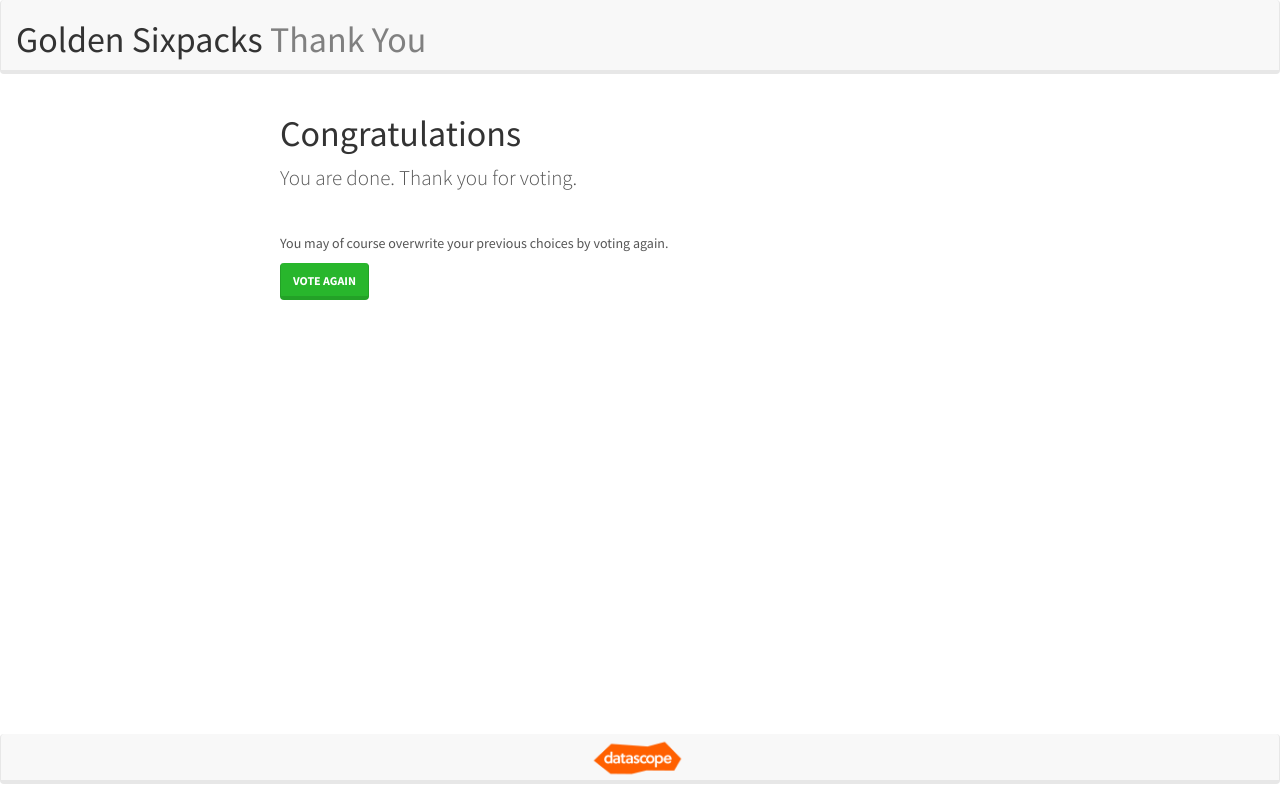
After one commit to datascopeanalytics/golden-sixpacks, a Flask app: template goldensixpacks/templates/thank_you.html in a window 1280 px wide. The commit adds this page. Run offline with Flask 2, Linux system fonts and the light colour scheme; the template is opened without the code that fills it, so the values that code supplies are empty; some libraries are stand-ins or nearby versions.

Commit message:
thank you page at the end of voting to allow re-voting

```diff
--- a/goldensixpacks/templates/results.html
+++ b/goldensixpacks/templates/results.html
@@ -26,7 +26,11 @@
 		{% endfor %}
 		{% else %}
 		<p>
+		  {% if not any_nominations[category] %}
+		  No nominations in this category.
+		  {% else %}
 		  No votes cast yet.
+		  {% endif %}
 		</p>
 		{% endif %}
 	      </div>
--- /dev/null
+++ b/goldensixpacks/templates/thank_you.html
@@ -0,0 +1,28 @@
+{% extends "base.html" %}
+
+{% block subheader %}Thank You{% endblock subheader %}
+
+{% block main %}
+{{ super() }}
+<div class="container">
+  <div class="row">
+    <div class="col-md-8 col-md-offset-2">
+      <div id="results">
+	<div class="col-md-12">
+          <h1>Congratulations</h1>
+          <p class="lead">
+	    You are done. Thank you for voting.
+          </p>
+	  <div class="col-xs-12" style="height:20px;"></div>
+	  <p>
+	    You may of course overwrite your previous choices by voting again.
+	  </p>
+	  <a class="btn btn-success" href="{{ url_for('vote',
+					   category_no=0)
+					   }}">Vote Again</a>
+	</div>
+      </div>
+    </div>
+  </div>
+</div>
+{% endblock main %}
--- a/goldensixpacks/views.py
+++ b/goldensixpacks/views.py
@@ -144,10 +144,13 @@ def vote(category_no):
     all_categories = Category.objects.order_by('name')
     category_no = int(category_no)
     if category_no >= len(all_categories):
-        return "DONE" # redirect to finished page
-
+        return flask.redirect(flask.url_for('thank_you'))
     category = all_categories[category_no]
     nominations = Nomination.objects(category=category)
+    if not nominations:
+        next_no = category_no + 1
+        return flask.redirect(flask.url_for('vote',
+                                            category_no=next_no))
     grouped_nominations = defaultdict(list)
     for nomination in nominations:
         grouped_nominations[nomination.nominee].append(nomination)
@@ -158,7 +161,7 @@ def vote(category_no):
                                  grouped_nominations=grouped_nominations)
 
 @app.route('/save-vote/<category_no>', methods=['POST'])
-@login_required
+@roles_required('voter')
 def save_vote(category_no):
     category_name, voted_for = flask.request.form['cast_vote'].split("|||")
     category = Category.objects(name=category_name).first()
@@ -178,8 +181,7 @@ def save_vote(category_no):
     vote.save()
     next_no = str(int(category_no)+1)
     return flask.redirect(flask.url_for('vote',
-                                        category_no=next_no),
-                          302)
+                                        category_no=next_no))
 
 
 
@@ -210,9 +212,18 @@ def participation():
 @roles_required('superuser')
 def results():
     winners = {}
+    any_nominations = {}
     for category in Category.objects:
+        nominations_exist = bool(Nomination.objects(category=category).first())
+        any_nominations[category.name] = nominations_exist
         votes = Vote.objects(category=category)
         tally = Counter([v.voted_for for v in votes])
         winners[category.name] = tally.most_common(3)
     return flask.render_template('results.html',
-                                 winners=winners)
+                                 winners=winners,
+                                 any_nominations=any_nominations)
+
+@app.route('/voter_report')
+@roles_required('voter')
+def thank_you():
+    return flask.render_template('thank_you.html')
```
Also changed, not shown: goldensixpacks/templates/vote.html (+22 -0 lines).
